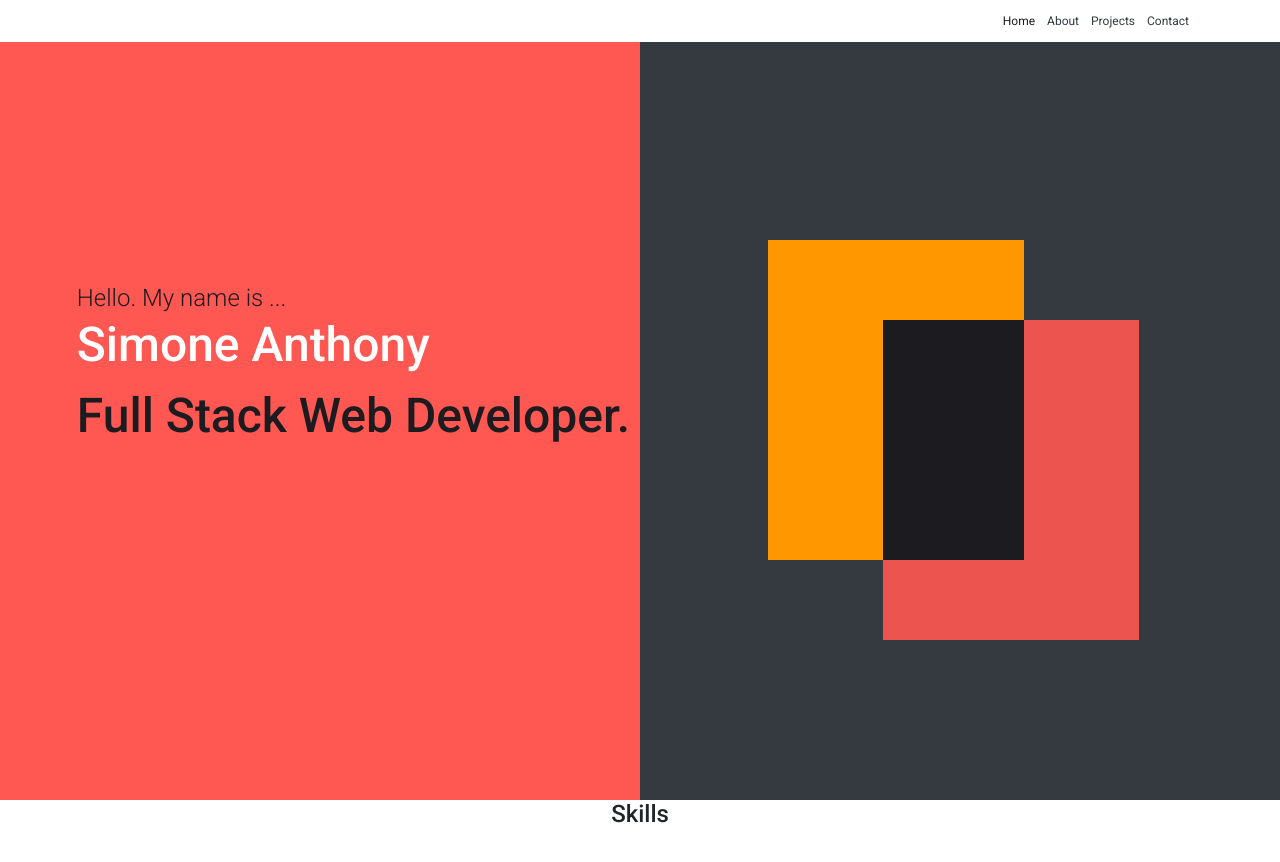
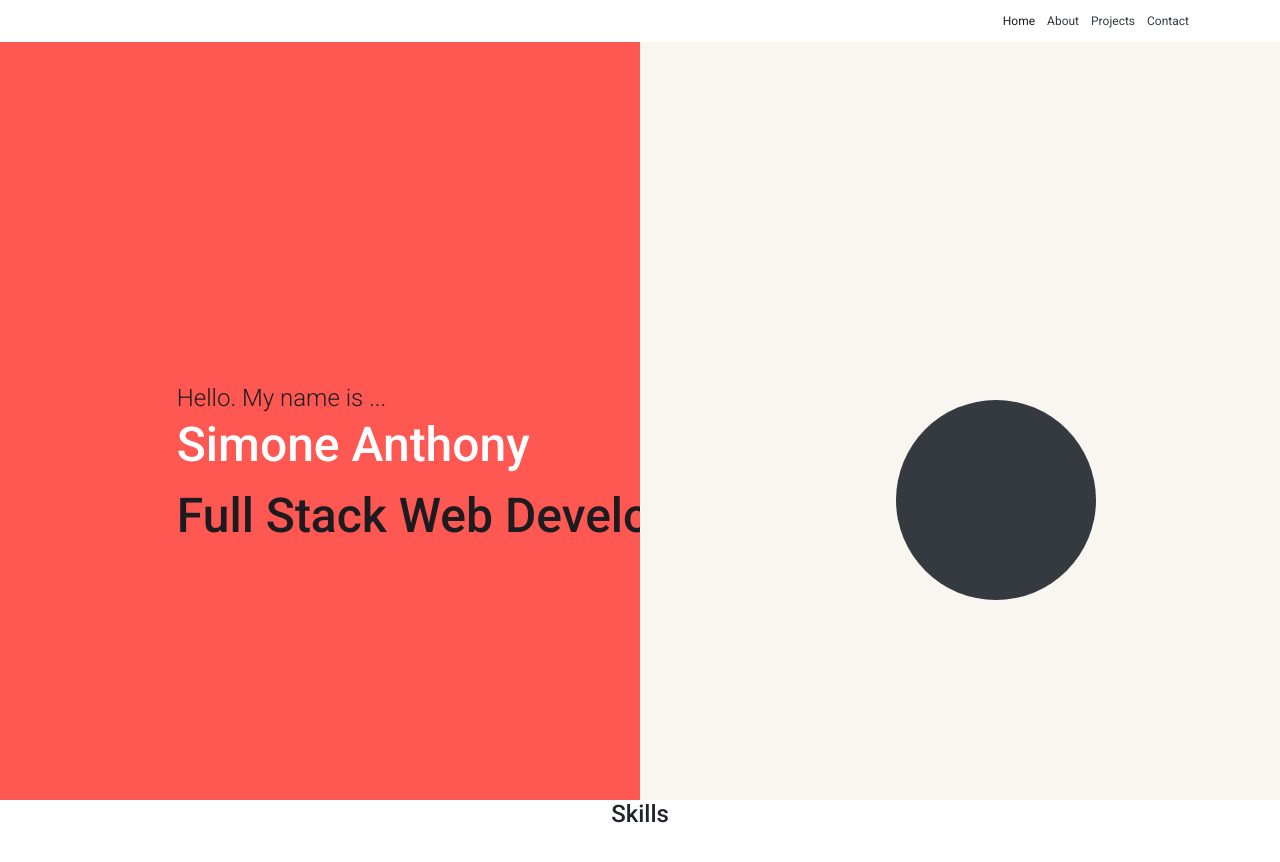
Before and after one commit to simone188535/portfolio, a React (Create React App) app: page / in a window 1280 px wide. Shown: the top 862 px of the page. Built offline with nearby package versions, Linux system fonts and the light colour scheme.

Commit message:
gsap is installed and working

```diff
--- a/package.json
+++ b/package.json
@@ -3,11 +3,11 @@
   "version": "0.1.0",
   "private": true,
   "dependencies": {
+    "gsap": "^2.1.3",
     "node-sass": "^4.12.0",
     "react": "^16.9.0",
     "react-bootstrap": "^1.0.0-beta.12",
     "react-dom": "^16.9.0",
-    "react-gsap": "^1.2.0",
     "react-router-dom": "^5.0.1",
     "react-scripts": "3.1.2"
   },
--- a/src/GlobalNav.js
+++ b/src/GlobalNav.js
@@ -1,4 +1,4 @@
-import React, { Component, createRef } from 'react';
+import React, { Component } from 'react';
 import { Link } from 'react-router-dom';
 
 class GlobalNav extends Component {
--- a/src/Homepage.js
+++ b/src/Homepage.js
@@ -1,35 +1,45 @@
-import React, { Component, useRef,useEffect } from 'react';
-// import stockImage from './assets/m-n-TgAqZAd9InA-unsplash.jpg';
-import { Tween, Power3 } from 'react-gsap';
-// import logo from './logo.png';
+import React, { Component} from 'react';
+import {TweenMax, TweenLite} from "gsap/TweenMax";
+// import { TimelineMax, CSSPlugin, ScrollToPlugin, Draggable } from "gsap/all";
 
-// class Homepage extends Component {
-    const Homepage = () => {
+
+class Homepage extends Component {
+    // const Homepage = () => {
+    constructor(){
+        super();
+        // this.circleToBG = React.createRef();
+        //ref to dom node
+        this.jumboHeadContainer = null;
+    }
 
     // simpleRef = createRef();
-    let logoItem = useRef(null);
+    // let logoItem = useRef(null);
 
-    console.log(logoItem);
-    // componentDidMount(){
+    // console.log(logoItem);
+    headerText = () => {
+        TweenLite.to(this.jumboHeadContainer, 1, {x: 100, y: 100});
+    }
+    componentDidMount(){
+        this.headerText();
+    }
+    render() {
+        // useEffect(()=>{
+        //     console.log(logoItem);
+        // });
 
-    // }
-    // render() {
-        useEffect(()=>{
-            console.log(logoItem);
-        });
         return (
             <div className="home">
                 <div className="container-fluid">
-                    <div className="row jumbo-head section-one ">
+                    <div className="row jumbo-head section-one" >
                         <div className="col-md-6 vh-100 primary-background position-relative">
-                            <div className="text-align-left position-absolute header-text-container">
+                            <div className="text-align-left position-absolute header-text-container"  ref={div => this.jumboHeadContainer = div}>
                                 <div className="header-thin primary-dark-color headline-thin">Hello. My name is ...</div>
                                 <h1 className="header-medium white headline-med">Simone Anthony</h1>
                                 <div className="header-medium primary-dark-color headline-med">Full Stack Web Developer.</div>
                             </div>
                         </div>
                         <div className="col-md-6 vh-100 secondary-background position-relative">
-                            <div id="black-circle-to-bg" className="position-absolute">
+                            <div id="black-circle-to-bg" className="position-absolute" ref={this.circleToBG}>
                             </div>
                                 <div id="light-header-box" className="header-box position-absolute"></div>
                                 <div id="mid-header-box" className="position-absolute"></div>
@@ -53,24 +63,11 @@ import { Tween, Power3 } from 'react-gsap';
                             <h2 className="text-center">Still Learning</h2>
                         </div>
                     </div>
-                    {/* <div className="row">
-                            <div className="offset-md-7 col-md-5 position-relative px-0">
-                                <img className="w-100 img-fluid header-img" src={stockImage} alt="concrete building"/>
-                            </div>
-                        </div>
-                        <div className="row">
-                            <div className="col-md-7 position-relative">
-                            <div className="text-align-left position-absolute header-text-container">
-                                <div className="header-thin primary-dark-color headline-thin">Hello. My name is ...</div>
-                                <h1 className="header-medium primary-color-light headline-med">Simone Anthony</h1>
-                                <div className="header-medium primary-dark-color headline-med">Full Stack Web Developer.</div>
-                            </div>
-                            </div>
-                        </div> */}
+
                 </div>
             </div>
         );
-    // }
+    }
 }
 
 export default Homepage;
--- a/src/scss/App.scss
+++ b/src/scss/App.scss
@@ -95,16 +95,15 @@ html{
     }
     .secondary-background{
         // background:$off-white;
-        background: $soft-black;
-        // background: $pale-peach;
+        // background: $soft-black;
+        background: $pale-peach;
         #black-circle-to-bg{
-            // position: relative;
-            // top:50%;
-            // left: 40%;
-            // width:200px;
-            // height: 200px;
-            // border-radius:50%;
-            // background: $soft-black;
+            top:50%;
+            left: 40%;
+            width:200px;
+            height: 200px;
+            border-radius:50%;
+            background: $soft-black;
         }
         .header-box{
             width: 40%;
@@ -119,6 +118,7 @@ html{
             top:30%;
             left: 20%;
             z-index: 1;
+            display: none;
         }
         #mid-header-box{
             top:40%;
@@ -128,9 +128,10 @@ html{
             z-index: 3;
             // background: $vivid-orange;
             // background: $green-opac;
-            background: $black;
+            // background: $black;
              // background: $gold;
-            //  background: $pale-peach;
+             background: $pale-peach;
+            display: none;
         }
         #dark-header-box{
             background: $red-orange-opac;
@@ -138,6 +139,7 @@ html{
             top:40%;
             left: 38%;
             z-index: 2;
+            display: none;
         }
 
     }
```
Also changed, not shown: 1 other file (tests, documents, lock files or other folders).
